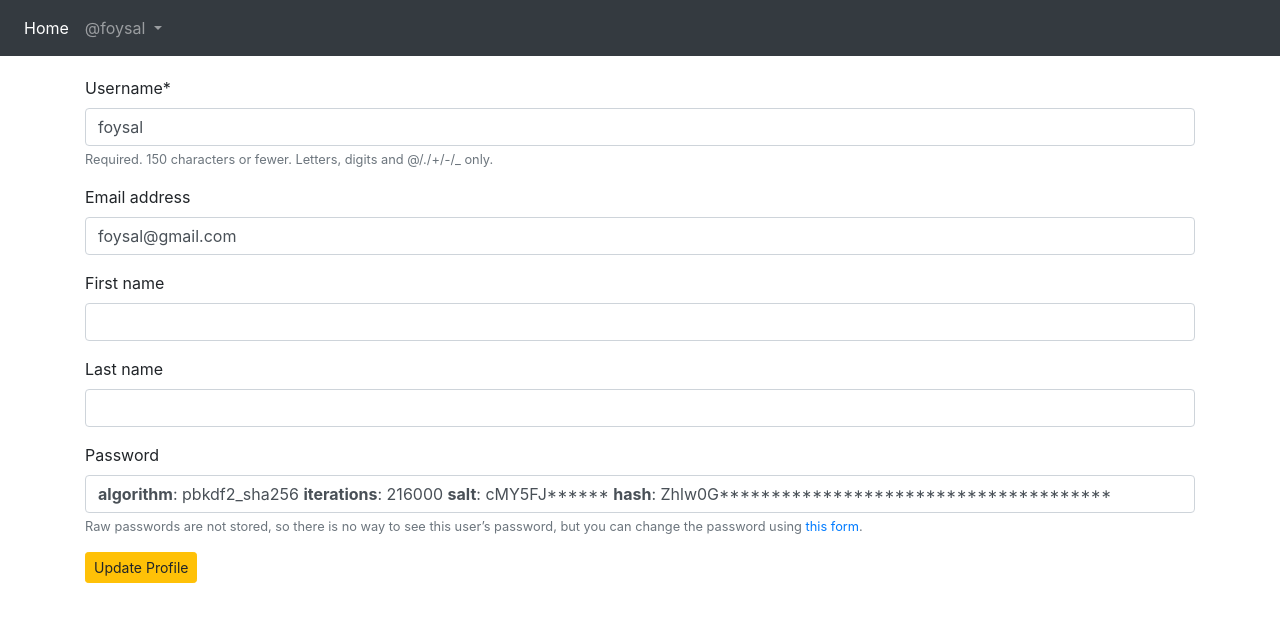
After one commit to foysal-mahmud/Blog-Project---Django, a Django app: page /account/change-profile/ in a window 1280 px wide. The commit adds this page. Shown: the top 622 px of the page. Run offline with Django 3.2, Linux system fonts and the light colour scheme; a user stored in the database is signed in; some libraries are stand-ins or nearby versions.

Commit message:
Add User Profile Functionality

```diff
--- /dev/null
+++ b/App_Login/forms.py
@@ -0,0 +1,21 @@
+from django import forms
+from django.contrib.auth.forms import UserCreationForm, UserChangeForm
+from django.contrib.auth.models import User
+from App_Login.models import UserProfile
+
+class SignUpForm(UserCreationForm):
+    email = forms.EmailField(label="Email Address", required=True)
+    class Meta:
+        model = User
+        fields = ('username', 'email', 'password1', 'password2')
+
+class UserProfileChange(UserChangeForm):
+    class Meta:
+        model = User
+        fields = ('username', 'email', 'first_name', 'last_name', 'password')
+
+
+class ProfilePic(forms.ModelForm):
+    class Meta:
+        model = UserProfile
+        fields = ['profile_pic']
--- a/App_Login/urls.py
+++ b/App_Login/urls.py
@@ -1,5 +1,6 @@
 from django.urls import path
 from App_Login import views
+
 
 app_name = 'App_Login'
 
@@ -7,4 +8,10 @@ urlpatterns = [
     path('signup/', views.sign_up, name='signup'),
     path('login/', views.login_page, name='login'),
     path('logout/', views.logout_user, name='logout'),
+    path('profile/', views.profile, name='profile'),
+    path('change-profile/', views.user_change, name='user_change'),
+    path('password/', views.pass_change, name='pass_change'),
+    path('add-picture/', views.add_pro_pic, name='add_pro_pic'),
+    path('change-picture/', views.change_pro_pic, name='change_pro_pic'),
+
 ]
--- a/App_Login/views.py
+++ b/App_Login/views.py
@@ -1,14 +1,15 @@
 from django.shortcuts import render
-from django.contrib.auth.forms import UserCreationForm, AuthenticationForm
+from django.contrib.auth.forms import UserCreationForm, AuthenticationForm, PasswordChangeForm
 from django.contrib.auth import login, authenticate, logout
 from django.urls import reverse
 from django.shortcuts import HttpResponseRedirect
 from django.contrib.auth.decorators import login_required
+from App_Login.forms import SignUpForm, UserProfileChange, ProfilePic
 
 # Create your views here.
 
 def sign_up(request):
-    form = UserCreationForm()
+    form = SignUpForm()
     registered = False
     if request.method == 'POST':
         form = UserCreationForm(data=request.POST)
@@ -40,3 +41,60 @@ def login_page(request):
 def logout_user(request):
     logout(request)
     return HttpResponseRedirect(reverse('index'))
+
+
+@login_required
+def profile(request):
+    return render(request, 'App_Login/profile.html', context={})
+
+
+@login_required
+def user_change(request):
+    current_user = request.user
+    form = UserProfileChange(instance=current_user)
+    if request.method == 'POST':
+        form = UserProfileChange(request.POST, instance=current_user)
+        if form.is_valid():
+            form.save()
+            form = UserProfileChange(instance=current_user)
+    return render(request, 'App_Login/change_profile.html', context={'form':form})
+
+
+@login_required
+def pass_change(request):
+    current_user = request.user
+    changed = False
+    form = PasswordChangeForm(current_user)
+    if request.method == 'POST':
+        form = PasswordChangeForm(current_user, data=request.POST)
+        if form.is_valid():
+            form.save()
+            changed = True
+
+    return render(request, 'App_Login/change_pass.html', context={'form':form, 'changed':changed})
+
+
+@login_required
+def add_pro_pic(request):
+    form = ProfilePic()
+    if request.method == 'POST':
+        form = ProfilePic(request.POST, request.FILES)
+        if form.is_valid():
+            user_obj = form.save(commit=False)
+            user_obj.user = request.user
+            user_obj.save()     # By default --> (commit=True)
+            return HttpResponseRedirect(reverse('App_Login:profile'))
+
+    return render(request, 'App_Login/pro_pic_add.html', context={'form':form})
+
+
+@login_required
+def change_pro_pic(request):
+    form = ProfilePic(instance=request.user.user_profile)
+    if request.method == 'POST':
+        form = ProfilePic(request.POST, request.FILES, instance=request.user.user_profile)
+        if form.is_valid():
+            form.save()
+            return HttpResponseRedirect(reverse('App_Login:profile'))
+
+    return render(request, 'App_Login/pro_pic_add.html', context={'form':form})
--- a/Blog_Project/settings.py
+++ b/Blog_Project/settings.py
@@ -43,6 +43,8 @@ INSTALLED_APPS = [
     'App_Blog',
     'App_Login',
     'crispy_forms',
+    'django_cleanup.apps.CleanupConfig',
+
 ]
 
 # bootstrap, bootstrap3, bootstrap4, uni-form
--- a/Blog_Project/urls.py
+++ b/Blog_Project/urls.py
@@ -1,6 +1,8 @@
 from django.contrib import admin
 from django.urls import path, include
 from . import views
+from django.conf import settings
+from django.contrib.staticfiles.urls import static, staticfiles_urlpatterns
 
 urlpatterns = [
     path('admin/', admin.site.urls),
@@ -8,3 +10,6 @@ urlpatterns = [
     path('blog/', include('App_Blog.urls')),
     path('', views.Index, name='index')
 ]
+
+urlpatterns += staticfiles_urlpatterns()
+urlpatterns += static(settings.MEDIA_URL, document_root=settings.MEDIA_ROOT)
--- /dev/null
+++ b/templates/App_Login/change_profile.html
@@ -0,0 +1,13 @@
+{% extends 'base.html' %}
+{% load crispy_forms_tags %}
+{% block title_block %} Change Profile {% endblock %}
+{% block body_block %}
+
+<form method="POST">
+  {{ form|crispy }}
+  {% csrf_token %}
+  <button type="submit" class="btn btn-warning btn-sm">Update Profile</button>
+</form>
+
+
+{% endblock %}
--- a/templates/base.html
+++ b/templates/base.html
@@ -23,15 +23,23 @@
       <li class="nav-item active">
         <a class="nav-link" href="{% url 'index' %}">Home</a>
       </li>
+
       {% if user.is_authenticated %}
-      <li  class="nav-item">
-        <a class="nav-link" href="{% url 'App_Login:logout' %}">Log Out</a>
-      </li>
+      <div class="nav-item dropdown">
+        <a class="nav-link dropdown-toggle" href="#" id="navbardrop" data-toggle="dropdown">
+          @{{user.username}}
+        </a>
+        <div class="dropdown-menu">
+          <a class="dropdown-item" href="{% url 'App_Login:profile' %}">Your Profile</a>
+          <hr>
+          <a class="dropdown-item" href="{% url 'App_Login:logout' %}">Logout</a>
+        </div>
+      </div>
       {% else %}
-      <li  class="nav-item">
+      <li class="nav-item">
         <a class="nav-link" href="{% url 'App_Login:signup' %}">Sign Up</a>
       </li>
-      <li  class="nav-item">
+      <li class="nav-item">
         <a class="nav-link" href="{% url 'App_Login:login' %}">Login</a>
       </li>
       {% endif %}
```
Also changed, not shown: templates/App_Login/change_pass.html (added, +18 -0 lines), templates/App_Login/pro_pic_add.html (added, +13 -0 lines), templates/App_Login/profile.html (added, +24 -0 lines), db.sqlite3, media/profile_pics/Foysal.jpg (added), media/profile_pics/avatar-male.jpg (added).
